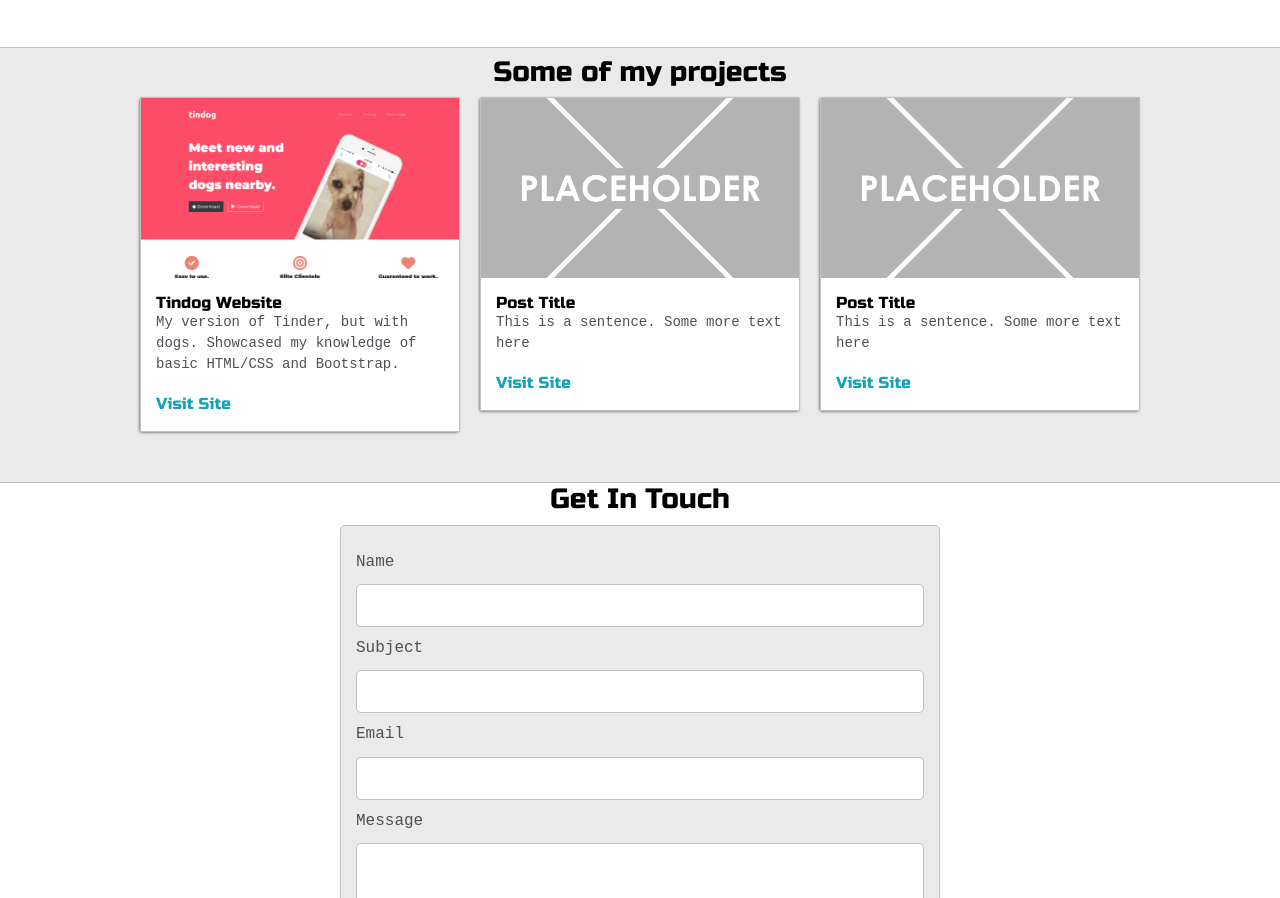
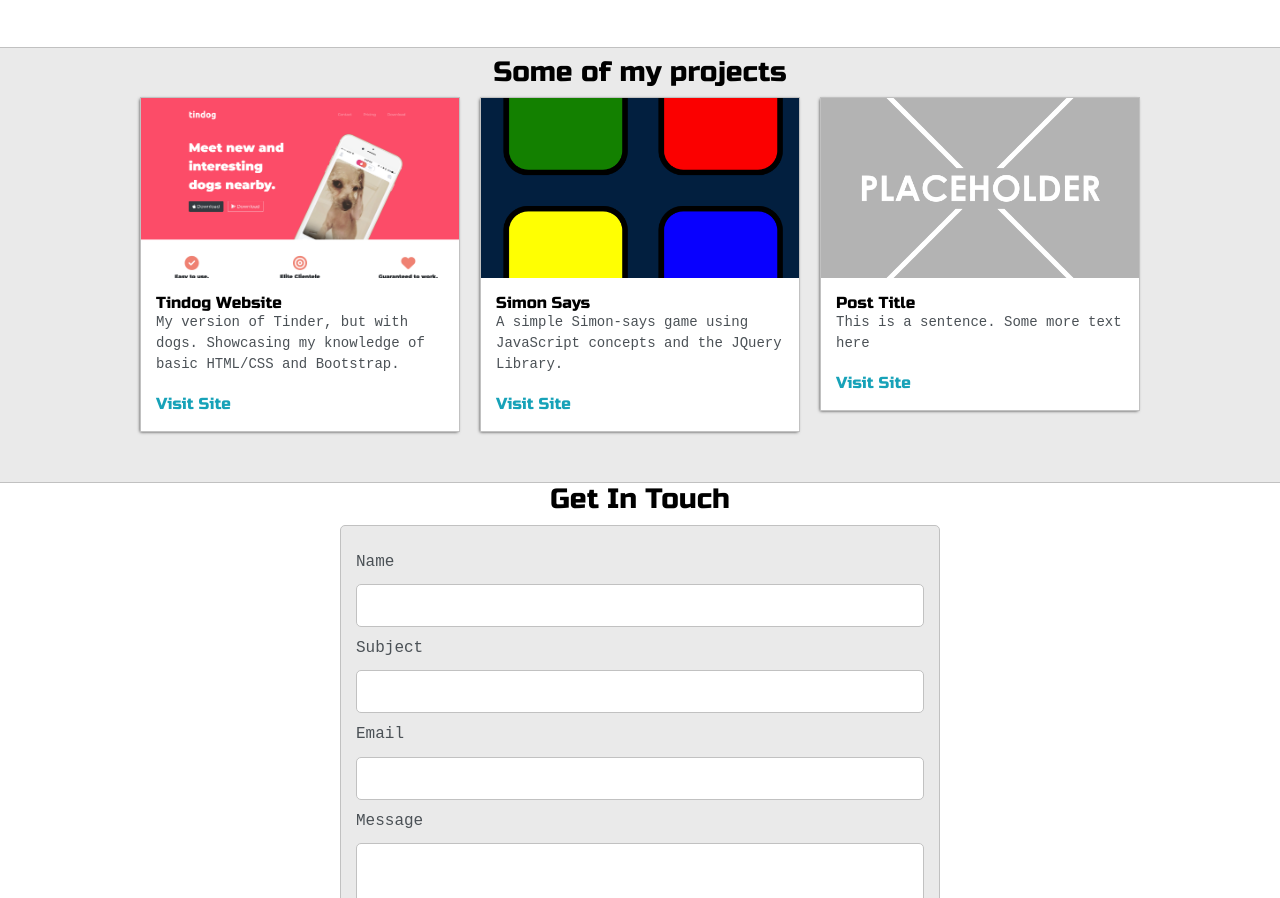
Before and after one commit to moshaik1/portfolio-website, a plain HTML site: page index.html in a window 1280 px wide. Shown: the part 1350-2248 px from the top of the page. Drawn offline with nearby package versions, Linux system fonts and the light colour scheme; a web font is replaced by a local one.

Commit message:
simon files added

```diff
--- a/index.html
+++ b/index.html
@@ -201,8 +201,8 @@
               <div class="post-preview">
                 <h6 class="post-title">Tindog Website</h6>
                 <p class="post-intro">
-                  My version of Tinder, but with dogs. Showcased my knowledge of
-                  basic HTML/CSS and Bootstrap.
+                  My version of Tinder, but with dogs. Showcasing my knowledge
+                  of basic HTML/CSS and Bootstrap.
                 </p>
                 <a
                   class="visit-site-text"
@@ -216,13 +216,17 @@
 
           <div>
             <div class="post">
-              <img class="thumbnail" src="images/placeholder.png" />
+              <img class="thumbnail" src="images/Simon-pic.png" />
               <div class="post-preview">
-                <h6 class="post-title">Post Title</h6>
+                <h6 class="post-title">Simon Says</h6>
                 <p class="post-intro">
-                  This is a sentence. Some more text here
+                  A simple Simon-says game using JavaScript concepts and the
+                  JQuery Library.
                 </p>
-                <a class="visit-site-text" target="_blank" href="post.html"
+                <a
+                  class="visit-site-text"
+                  target="_blank"
+                  href="SimonSays-file/index.html"
                   >Visit Site</a
                 >
               </div>
```
Also changed, not shown: images/Simon-pic.png (added), 4 other files.
